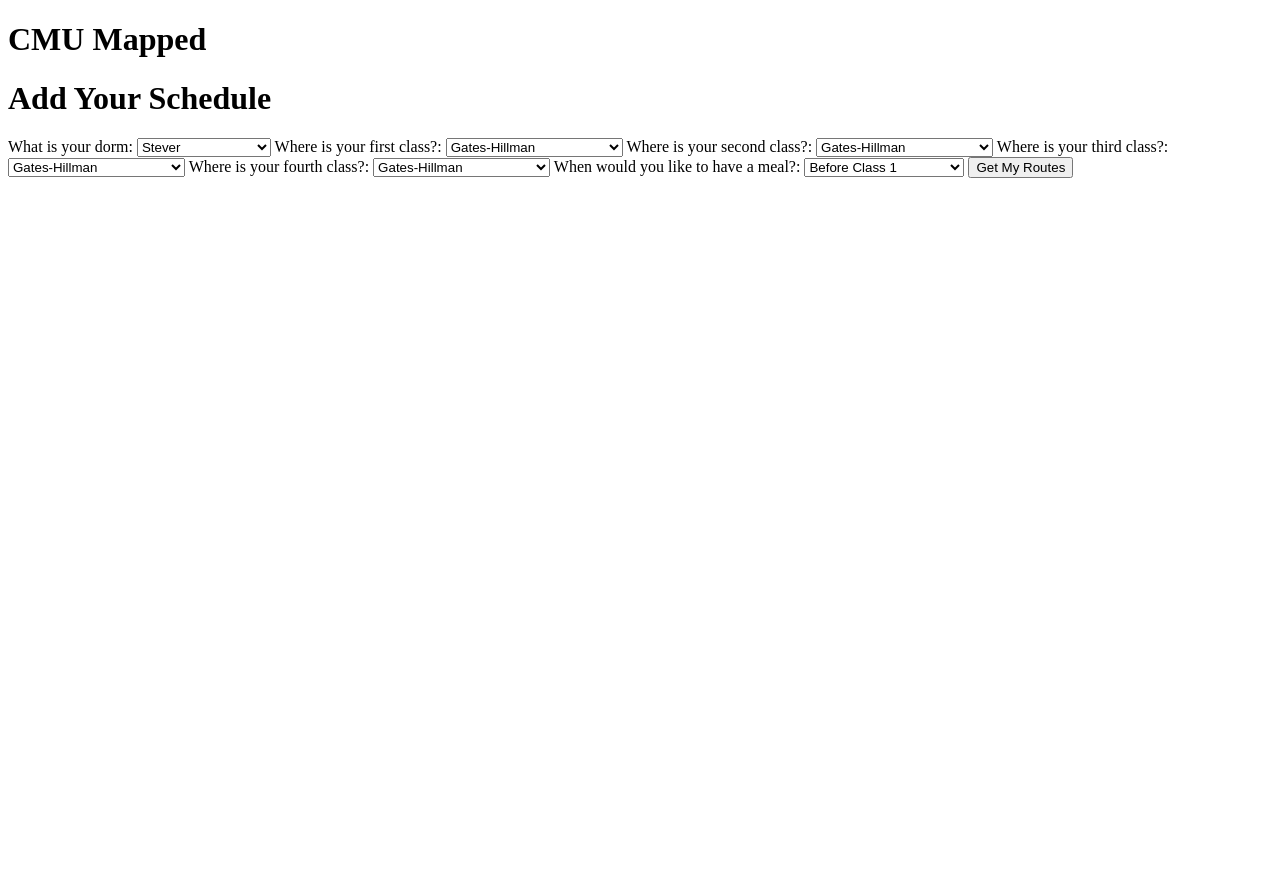
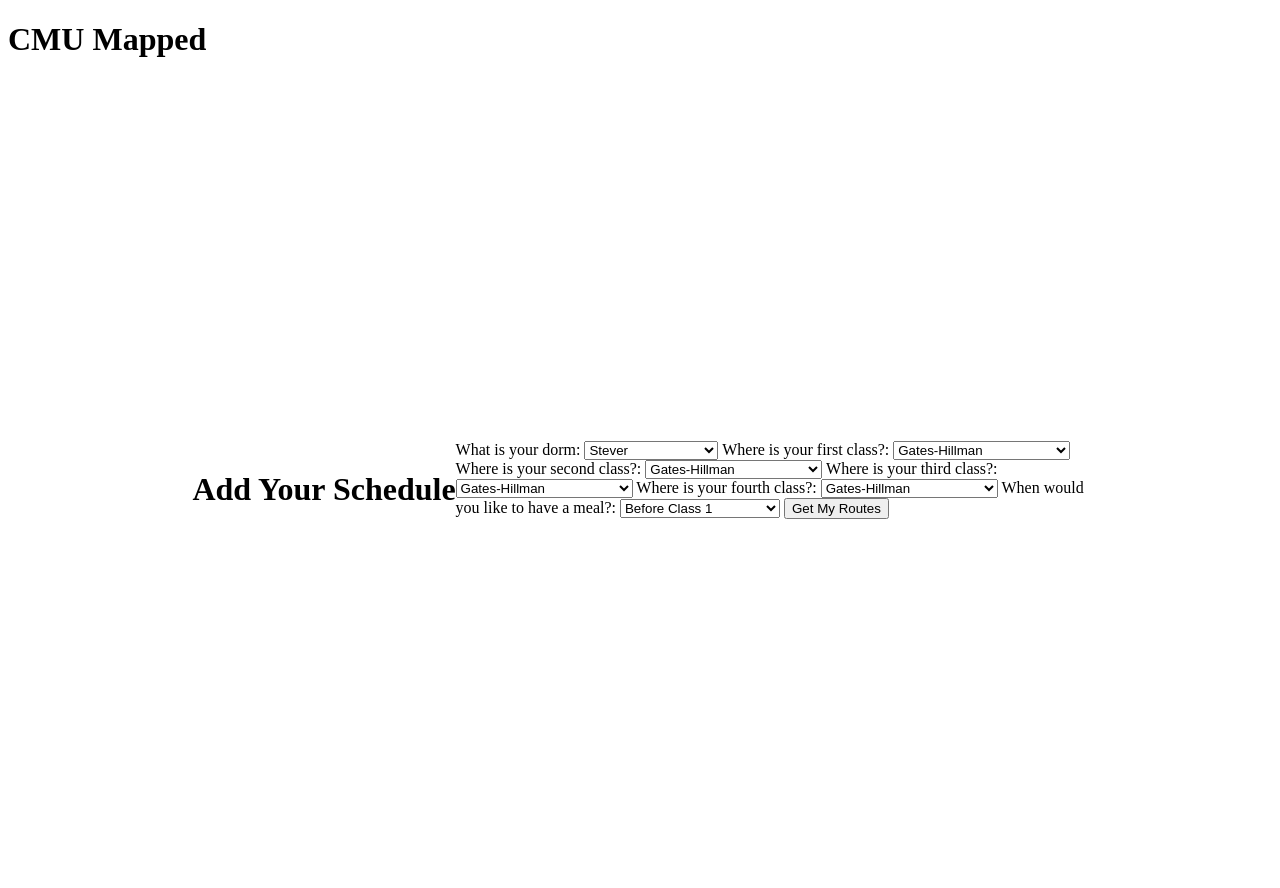
Before and after one commit to pranavik24/Map_CMU, a Flask app: page / in a window 1280 px wide. Before the commit the page ends 178 px from the top, so only its background shows below. Run offline with Flask 3, Linux system fonts and the light colour scheme.

Commit message:
updating some css and app functionality

```diff
--- a/app.py
+++ b/app.py
@@ -5,7 +5,7 @@ app = Flask(__name__)
 # states = []
 
 @app.route('/')
-def index_page():  # put route applications's code here
+def index_page():  # put home applications's code here
     dorms = ["Stever", "Mudge", "Morewood Garden", "Morewood E-tower", "Mudge", "West Wing", "Resnik", "Donner", "The Hill"]
     buildings = ["Gates-Hillman", "Newell-Simon", "Wean", "Scott", "Hamerschlag", "Scaife", "ANSYS", "Porter", "Baker",
                 "Hunt Library", "College of Fine Arts", "Posner", "Hall of the Arts", "Margaret Morrison",
@@ -13,14 +13,17 @@ def index_page():  # put route applications's code here
     return render_template('index.html', buildings=buildings, dorms = dorms)
 
 @app.route('/route', methods=['POST'])
-def route_page():  # put home applications's code here
+def route_page():  # put route applications's code here
     states = []
+    dormsShort = []
+    buildingsShort = []
     states.append(request.form["dorms"])
     states.append(request.form["class1"])
     states.append(request.form["class2"])
     states.append(request.form["class3"])
     states.append(request.form["class4"])
     print(states)
+    whenMeal = request.form["mealTime"]
 
     return render_template('route.html')
 
--- a/static/style.css
+++ b/static/style.css
@@ -0,0 +1,14 @@
+.schedule{
+    text-align: center;
+    padding-top: 20px;
+}
+.schedule-container{
+    display: flex;
+    justify-content: center;
+    align-items: center;
+    min-height: 100vh; /* vh stands for viewport height */
+}
+
+.schedule-form {
+    width: 50%; /* adjust this value to control the form's width */
+  }
--- a/templates/route.html
+++ b/templates/route.html
@@ -15,6 +15,7 @@
   </div>
 
   <div style="text-align:center" id="routeInfo">
+
         <h2> Hope You Enjoy Your Classes</h1>
 </div>
 
```
